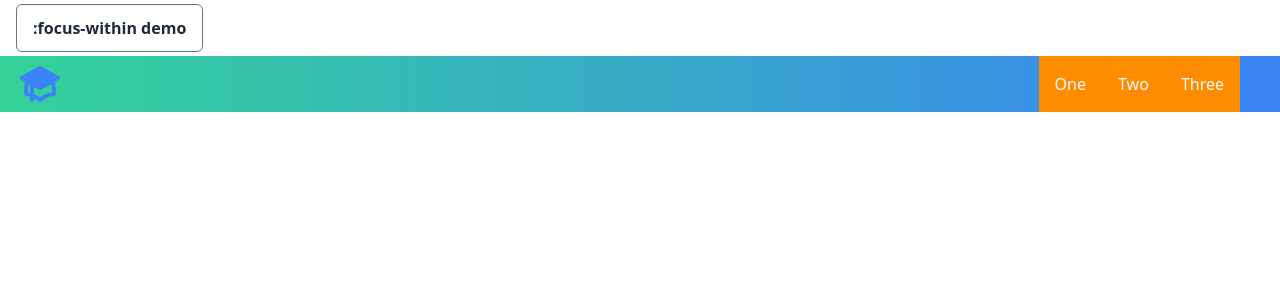
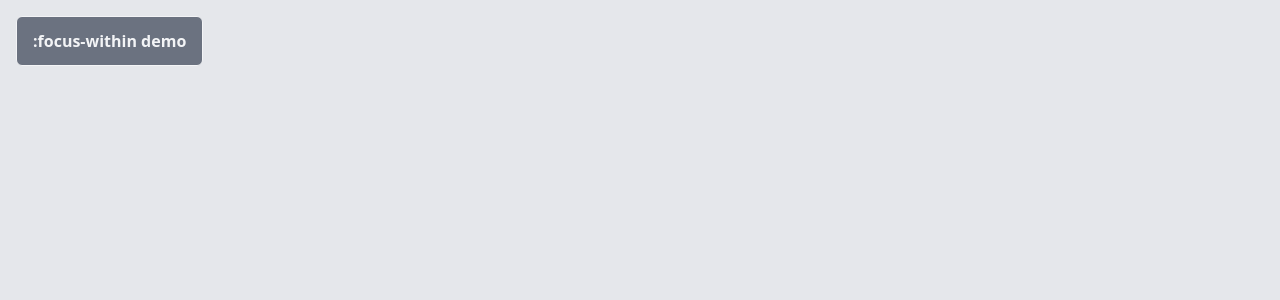
Before and after one commit to maxzz/react-focus-within-menus, a React (Vite) app: page / in a window 1280 px wide. Shown: the top 300 px of the page. Built offline with nearby package versions, Linux system fonts and the light colour scheme.

Commit message:
Fix: update menu for focus-within demo

```diff
--- a/src/App.tsx
+++ b/src/App.tsx
@@ -3,7 +3,7 @@ import "./App.css";
 import FocusWithinMenuDemo from "./components/FocusWithinMenuDemo";
 
 function App() {
-    return <div className="App h-screen">
+    return <div className="App h-screen bg-gray-200">
         <FocusWithinMenuDemo></FocusWithinMenuDemo>
     </div>;
 }
--- a/src/components/FocusWithinMenuDemo.scss
+++ b/src/components/FocusWithinMenuDemo.scss
@@ -1,7 +1,7 @@
 #fwin-menu-demo {
     $menu-clr: white;
-    $menu-bkg: darkorange;
-    $menu-sel: red;
+    $menu-bkg: rgb(3, 124, 223);
+    $menu-sel: rgb(126, 181, 226);
 
     ul {
         list-style: none;
--- a/src/components/FocusWithinMenuDemo.tsx
+++ b/src/components/FocusWithinMenuDemo.tsx
@@ -9,15 +9,15 @@ const FocusWithinMenu: React.FC<FocusWithinMenuProps> = () => {
     return (
         <nav role="navigation">
             <ul>
-                <li><a href="#">One</a></li>
-                <li><a href="#" aria-haspopup="true">Two</a>
+                <li><a href="#" aria-haspopup="true">Top menu Mars</a>
                     <ul className="dropdown" aria-label="submenu">
                         <li><a className="text-sm" href="#">Item-1</a></li>
                         <li><a className="text-sm" href="#">Item-2</a></li>
                         <li><a className="text-sm" href="#">Item-3</a></li>
                     </ul>
                 </li>
-                <li><a href="#">Three</a>
+                <li><a href="#">Neptun</a></li>
+                <li><a href="#">Earth</a>
                     <ul className="dropdown" aria-label="submenu">
                         <li>
                             <a href="#">Submenu-3-Item-1</a>
@@ -30,6 +30,13 @@ const FocusWithinMenu: React.FC<FocusWithinMenuProps> = () => {
                         <li><a href="#">Submenu-3-Item-3</a></li>
                     </ul>
                 </li>
+                <li><a href="#">Black</a>
+                <ul className="dropdown" aria-label="submenu">
+                        <li><a href="#">Item-1</a></li>
+                        <li><a href="#">Item-2</a></li>
+                    </ul>
+
+                </li>
             </ul>
         </nav>
     );
@@ -40,11 +47,16 @@ interface FocusWithinMenuDemoProps {
 }
 
 const FocusWithinMenuDemo: React.FC<FocusWithinMenuDemoProps> = () => {
+    const [visible, setVisible] = React.useState(false);
     return (
         <div className="pt-4">
-            <h1><span className="ml-4 px-4 py-3 font-bold text-gray-800 border border-gray-500 rounded-md">:focus-within demo</span></h1>
+            <h1>
+                <button className="ml-4 px-4 py-3 font-bold text-gray-100 bg-gray-500 hover:bg-gray-600 focus:outline-none border border-gray-100 rounded-md"
+                    onClick={() => setVisible(!visible)}
+                >:focus-within demo</button>
+            </h1>
 
-            <div className="mt-4 flex justify-between items-center bg-gradient-to-r from-green-400 to-blue-500">
+            {visible && <div className="mt-4 flex justify-between items-center bg-gradient-to-r from-green-400 to-blue-500">
                 <span className="pl-4">
                     <svg className="w-12 h-12 text-blue-500" xmlns="http://www.w3.org/2000/svg" fill="none" viewBox="0 0 24 24" stroke="currentColor">
                         <path fill="currentColor" d="M12 14l9-5-9-5-9 5 9 5z" />
@@ -53,10 +65,10 @@ const FocusWithinMenuDemo: React.FC<FocusWithinMenuDemoProps> = () => {
                     </svg>
                 </span>
 
-                <div id="fwin-menu-demo" className="clearfix flex justify-end pr-10">
+                <div id="fwin-menu-demo" className="clearfix pr-2">
                     <FocusWithinMenu></FocusWithinMenu>
                 </div>
-            </div>
+            </div>}
         </div>
     );
 };
```
